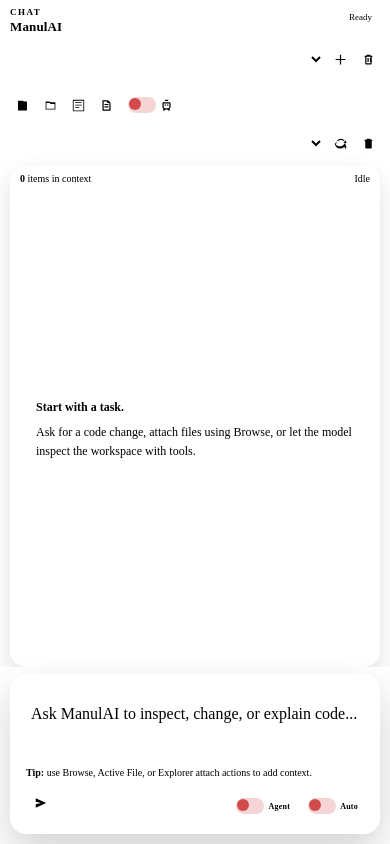
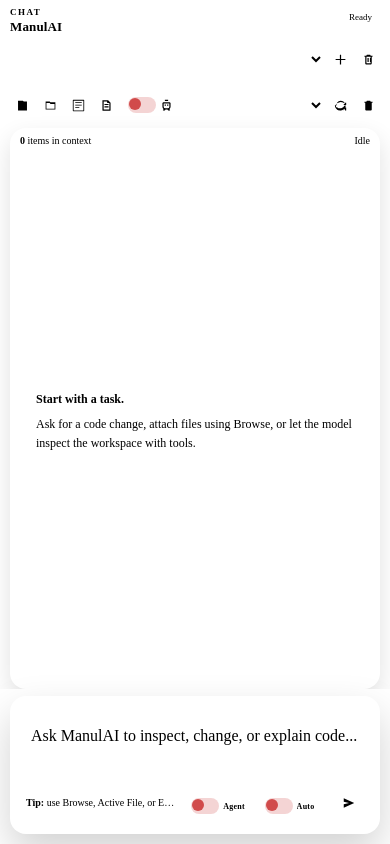
Before and after one commit to alexbeatnik/ManulAI, a website: page media/webview.html in a window 390 px wide. Drawn offline with Linux system fonts and the light colour scheme.

Commit message:
feat: Remove unused VSCode settings and update README for improved clarity on chat functionality

```diff
--- a/media/webview.html
+++ b/media/webview.html
@@ -210,10 +210,9 @@
     }
 
     .controls {
-      display: grid;
-      grid-template-columns: minmax(0, 1fr) auto;
-      gap: 4px 5px;
-      align-items: center;
+      display: flex;
+      align-items: center;
+      gap: 5px;
       min-width: 0;
     }
 
@@ -224,18 +223,27 @@
 
     .control-group {
       display: flex;
-      flex-wrap: wrap;
+      flex-wrap: nowrap;
       gap: 4px;
       align-items: center;
       min-width: 0;
     }
 
     .control-group.primary {
+      flex: 0 1 auto;
       justify-content: flex-start;
     }
 
     .control-group.secondary {
+      flex: 1 1 auto;
       justify-content: flex-end;
+      flex-wrap: nowrap;
+    }
+
+    .control-group.secondary .model-select {
+      flex: 1 1 148px;
+      width: auto;
+      max-width: none;
     }
 
     .model-select,
@@ -283,7 +291,10 @@
       min-height: var(--control-height);
       padding: var(--control-padding-y) var(--control-padding-x);
       cursor: pointer;
-      flex-shrink: 0;
+      flex-shrink: 1;
+      min-width: 0;
+      overflow: hidden;
+      text-overflow: ellipsis;
       white-space: nowrap;
       font-size: 10px;
       font-weight: 500;
@@ -296,6 +307,7 @@
       justify-content: center;
       width: var(--control-height);
       min-width: var(--control-height);
+      flex-shrink: 0;
       padding: 0;
       border-radius: 8px;
     }
@@ -961,8 +973,9 @@
       display: flex;
       align-items: flex-end;
       gap: 8px;
-      flex-shrink: 0;
-      flex-wrap: wrap;
+      flex: 1 1 auto;
+      min-width: 0;
+      flex-wrap: nowrap;
       justify-content: flex-start;
     }
 
@@ -970,8 +983,16 @@
       display: inline-flex;
       align-items: flex-end;
       gap: 6px;
-      flex-wrap: wrap;
-      order: 3;
+      flex: 1 1 auto;
+      min-width: 0;
+      flex-wrap: nowrap;
+    }
+
+    .composer-submit-actions {
+      display: inline-flex;
+      align-items: flex-end;
+      flex: 0 0 auto;
+      gap: 8px;
       margin-left: auto;
     }
 
@@ -984,13 +1005,21 @@
     }
 
     .composer-hint {
+      flex: 1 1 auto;
       min-width: 0;
       display: flex;
       align-items: center;
       gap: 10px;
+      overflow: hidden;
       color: var(--muted);
       font-size: 10px;
       line-height: 1.4;
+    }
+
+    .composer-hint span {
+      overflow: hidden;
+      text-overflow: ellipsis;
+      white-space: nowrap;
     }
 
     .composer-hint strong {
@@ -1171,6 +1200,7 @@
 
     .toggle-switch.toolbar-toggle {
       gap: 4px;
+      min-width: 0;
       padding: 0 6px;
       border: 1px solid var(--border-muted);
       border-radius: 999px;
@@ -1179,10 +1209,22 @@
 
     .toggle-switch.icon-toggle {
       gap: 4px;
+      min-width: 0;
       padding: 0 5px;
       border: 1px solid var(--border-muted);
       border-radius: 999px;
       background: color-mix(in srgb, var(--panel-strong) 84%, transparent);
+    }
+
+    .composer-toggles .toggle-switch.toolbar-toggle {
+      flex: 1 1 0;
+      max-width: 78px;
+    }
+
+    .composer-toggles .toggle-switch.toolbar-toggle .toggle-label {
+      min-width: 0;
+      overflow: hidden;
+      text-overflow: ellipsis;
     }
 
     .toggle-switch.icon-toggle .toggle-label {
@@ -1311,14 +1353,14 @@
 
       .controls {
         display: flex;
-        flex-wrap: wrap;
+        flex-wrap: nowrap;
         align-items: center;
         gap: 4px 5px;
       }
 
       .control-group {
         display: flex;
-        flex-wrap: wrap;
+        flex-wrap: nowrap;
         align-items: center;
         gap: 4px;
       }
@@ -1331,7 +1373,7 @@
 
       .context-actions {
         display: flex;
-        flex-wrap: wrap;
+        flex-wrap: nowrap;
         gap: 4px;
       }
 
@@ -1345,9 +1387,10 @@
       }
 
       .control-group.secondary {
-        flex: 1 1 100%;
-        width: 100%;
-        justify-content: flex-start;
+        flex: 1 1 auto;
+        width: auto;
+        justify-content: flex-end;
+        flex-wrap: nowrap;
       }
 
       .toggle-switch,
@@ -1375,7 +1418,6 @@
         min-height: 34px;
       }
 
-      .model-select,
       .chat-select,
       .compact-select {
         flex: 1 1 156px;
@@ -1383,9 +1425,9 @@
         max-width: none;
       }
 
-      .composer-actions {
-        flex-direction: column;
-        align-items: stretch;
+      .control-group.secondary .model-select {
+        flex: 1 1 118px;
+        width: auto;
       }
 
       .composer-buttons {
@@ -1395,22 +1437,15 @@
 
       .composer-toggles {
         width: auto;
-        justify-content: flex-end;
+        justify-content: flex-start;
+      }
+
+      .composer-submit-actions {
         margin-left: auto;
       }
     }
 
     @media (max-width: 380px) {
-      .topbar {
-        grid-template-columns: 1fr;
-      }
-
-      .topbar-primary,
-      .context-actions,
-      .control-group.primary {
-        width: 100%;
-      }
-
       .header {
         padding: 7px 9px 6px;
       }
@@ -1700,6 +1735,7 @@
                   <span id="autoApproveLabel" class="toggle-label">Auto</span>
                 </label>
               </div>
+              <div class="composer-submit-actions">
                 <button id="stop" class="ghost-button danger stop" type="button" title="Stop request" aria-label="Stop request">
                   <span class="stop-icon" aria-hidden="true">
                     <svg viewBox="0 0 16 16"><path d="M4 4h8v8H4V4z"/></svg>
@@ -1713,6 +1749,7 @@
                     <span class="dots" aria-hidden="true"><span></span><span></span><span></span></span>
                   </span>
                 </button>
+              </div>
             </div>
           </div>
         </div>
```
Also changed, not shown: package.json (+1 -7 lines), src/extension.ts (+26 -4 lines), README-dev.md, README.md. Lines whose indentation alone changed are shown as unchanged.
